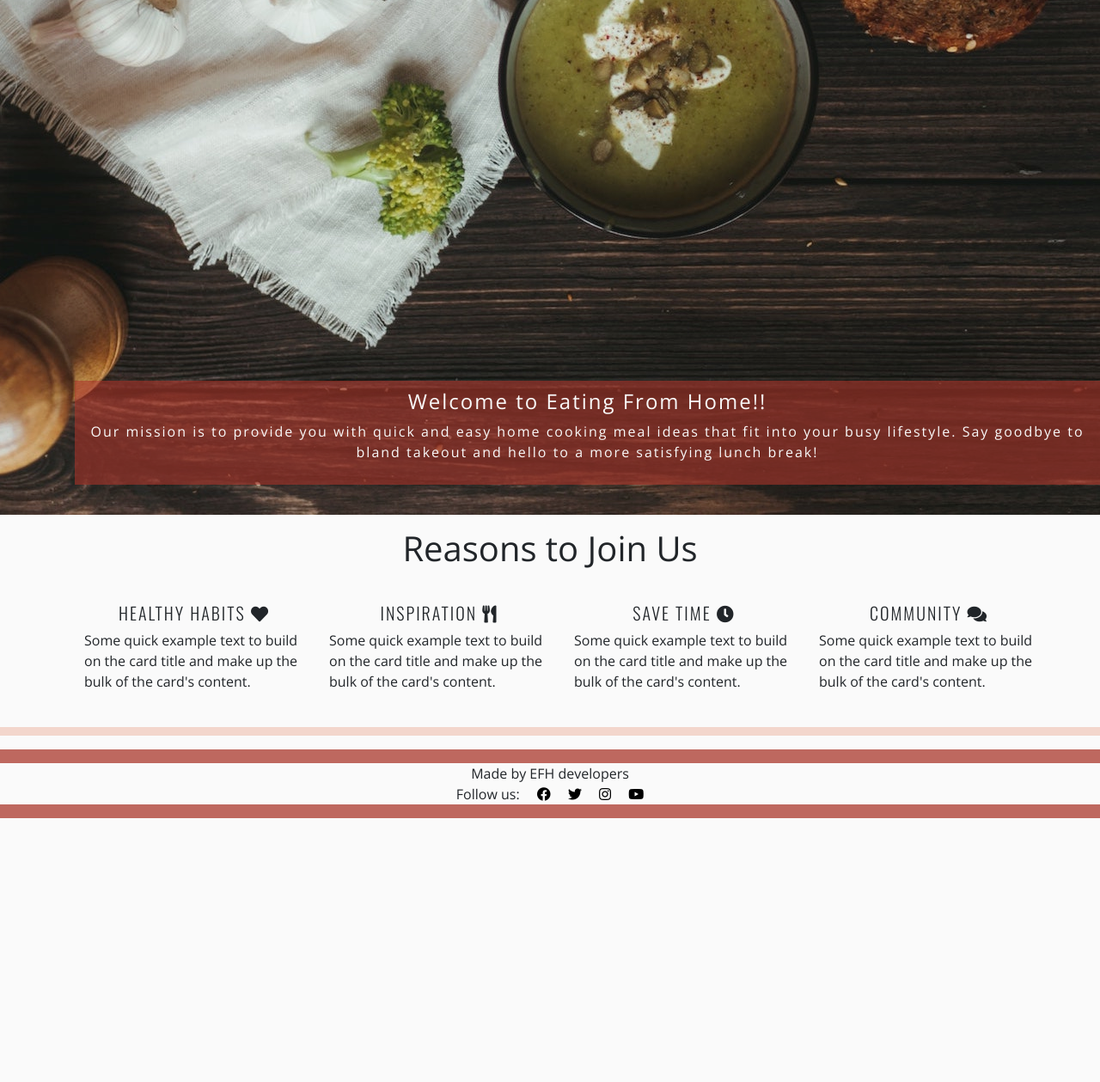
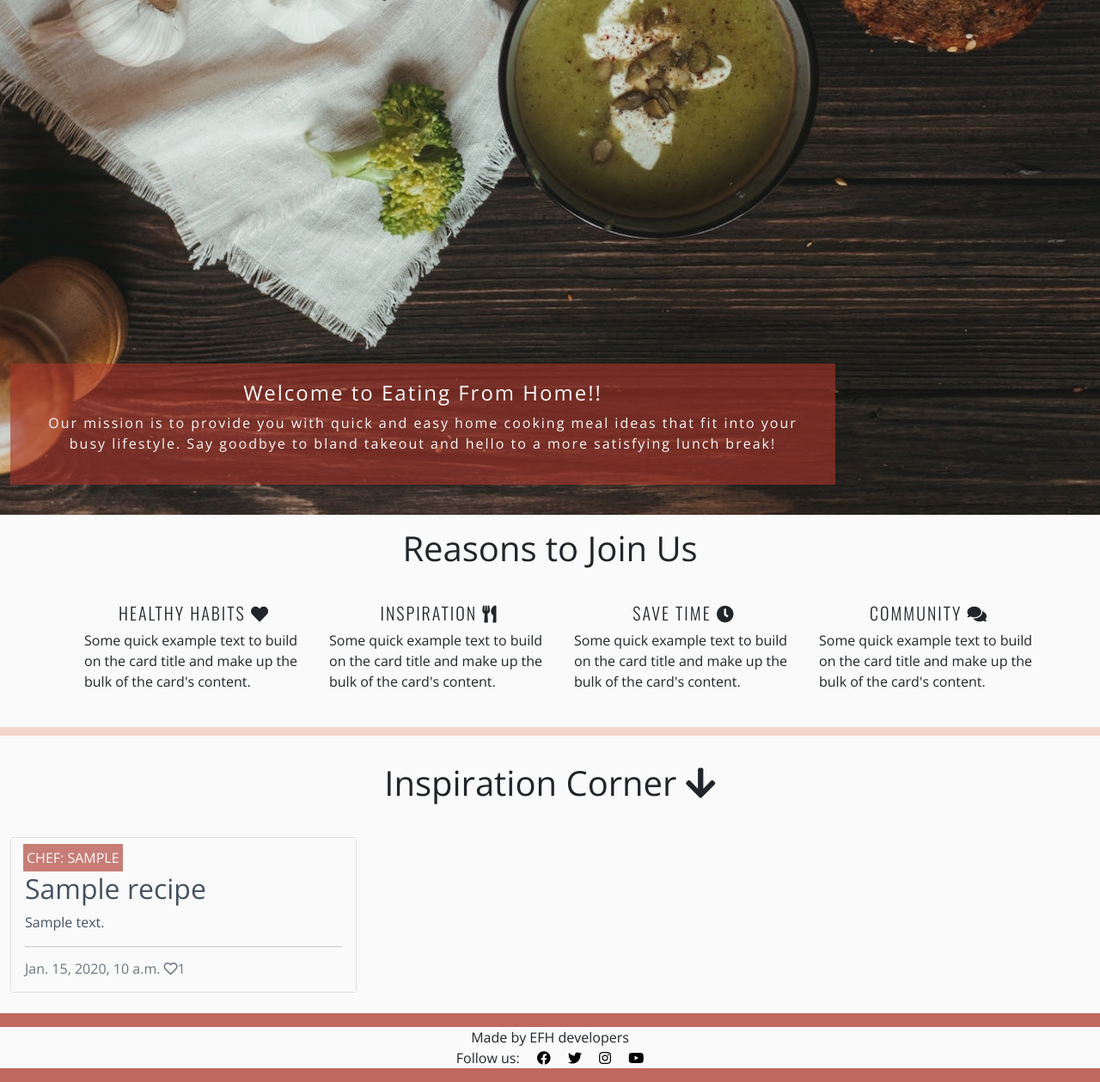
Before and after one commit to Marcosmgs/EFH-CommunityProject, a Django app: page / in a window 1280 px wide. Shown: the part 95-1354 px from the top of the page at 86% size. Before the commit the page ends 1047 px from the top, so only its background shows below. Run offline with Django 3.2, Linux system fonts and the light colour scheme; tables that the repository leaves empty hold one stand-in row (values such as "Sample post").

Commit message:
Created paginate recipe list view & style

```diff
--- a/static/css/style.css
+++ b/static/css/style.css
@@ -74,8 +74,8 @@ hr.bottom-nav-line {
 
     background-color: rgba(166, 43, 31, 0.6);
 
-    padding: 10px;
-    margin-left: 75px;
+    padding: 20px;
+    width: 75%;
     bottom: 35px;
 
     position: absolute;
@@ -106,6 +106,50 @@ hr.line-break {
     background-color: #D96941;
 }
 
+/* Recipes Paginated List */
+
+.title-inspiration {
+    text-align: center;
+    padding: 15px;
+}
+
+.image-container {
+    position: relative;
+}
+
+.image-tag {
+    position: absolute;
+    bottom: 5%;
+    min-width: 30%;
+    left: -2px;
+    background-color: rgba(166, 43, 31, 0.6);
+}
+
+.author {
+    color: #fafafa;
+    margin: 4px;
+    text-transform: uppercase;
+    background-color: transparent;
+}
+
+.page-link {
+    text-decoration: none;
+    color: #445261;
+}
+
+.page-link:hover {
+    color: #E84610;
+}
+
+.recipe-link {
+    text-decoration: none;
+    color: #445261;
+}
+
+.recipe-link:hover {
+    color: #E84610;
+}
+
 /* Footer Section */
 
 .footer-dark-bg {
--- a/templates/index.html
+++ b/templates/index.html
@@ -56,4 +56,60 @@
     </div>
 </div>
 <hr class="line-break">
+
+<!-- Recipes List Sections -->
+<div class="container-fluid">
+    <h1 class="title-inspiration">Inspiration Corner <i class="fa fa-arrow-down"></i></h1>
+    <div class="row">
+        <!-- Recipe Entries Column -->
+        <div class="col-12 mt-3 left">
+            <div class="row">
+            {% for recipe in recipe_list %}
+                <div class="col-md-4">
+                    <div class="card mb-4">
+                        <div class="card-body">
+                            <div class="image-container">
+                                {% if "placeholder" in recipe.featured_image.url %}
+                                <img class="card-img-top"
+                                    src="https://res.cloudinary.com/ddhtujg2s/image/upload/v1680803324/cld-sample-4.jpg">
+                                {% else %}
+                                <img class="card-img-top" src=" {{ recipe.featured_image.url }}">
+                                {% endif %}
+                                <div class="image-tag">
+                                    <p class="author">Chef: {{ recipe.author }}</p>
+                                </div>
+                            </div>
+                            <a href="#" class="recipe-link">
+                                <h2 class="card-title">{{ recipe.title }}</h2>
+                                <p class="card-text">{{ recipe.excerpt }}</p>
+                            </a>
+                            <hr />
+                            <p class="card-text text-muted h6">{{ recipe.created_on}} <i
+                                class="far fa-heart"></i>{{ recipe.number_of_likes }}</p>
+                        </div>
+                    </div>
+                </div>
+            {% if forloop.counter|divisibleby:3 %}
+            </div>
+            <div class="row">
+            {% endif %}
+            {% endfor %}
+            </div>
+        </div>
+    </div>
+    {% if is_paginated %}
+    <nav aria-label="Page navigation">
+        <ul class="pagination justify-content-center">
+            {% if page_obj.has_previous %}
+            <li><a href="?page={{ page_obj.previous_page_number }}"
+                class="page-link">&laquo; PREV </a></li>
+            {% endif %}
+            {% if page_obj.has_next %}
+            <li><a href="?page={{ page_obj.next_page_number }}"
+                class="page-link"> NEXT &raquo;</a></li>
+            {% endif %}
+        </ul>
+    </nav>
+    {% endif %}
+</div>
 {%endblock%}
```
